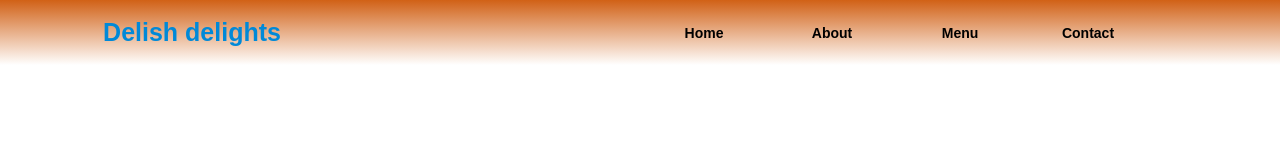
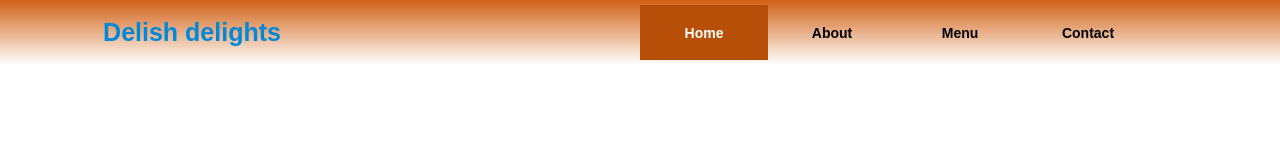
Before and after one commit to Amaan-stack-developer/Hotel-management-system, a plain HTML site: page contact.html in a window 1280 px wide. In both pictures the pointer is over the link "Home". Drawn offline with Linux system fonts and the light colour scheme.

Commit message:
Update contact.css

```diff
--- a/contact.css
+++ b/contact.css
@@ -43,3 +43,12 @@ header{
     transition: 0.2s;
     text-decoration: none;
 }
+.navbar a:hover{
+    width: 20%;
+    display: flex;
+    justify-content: center;
+    align-items: center;
+    color: white;
+    background-color: rgb(184, 79, 9);
+    text-decoration: none;
+}
```
